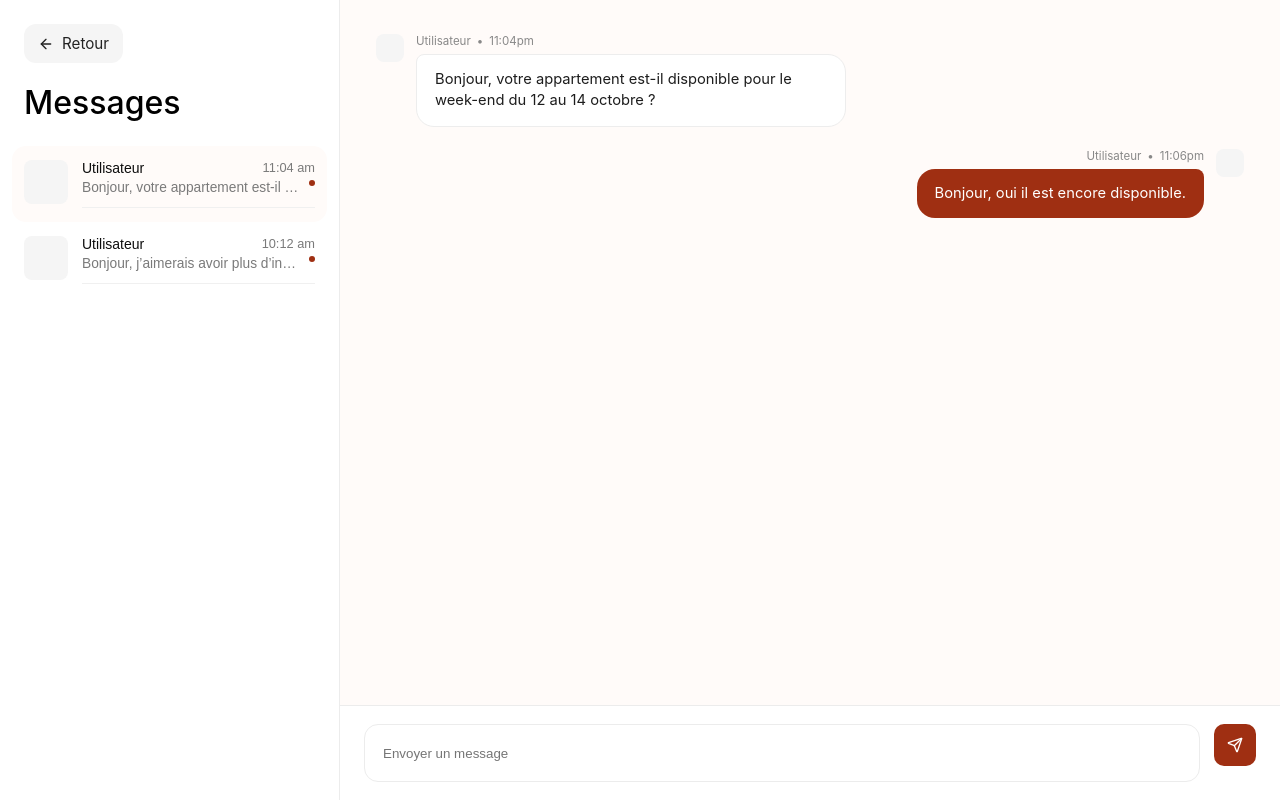
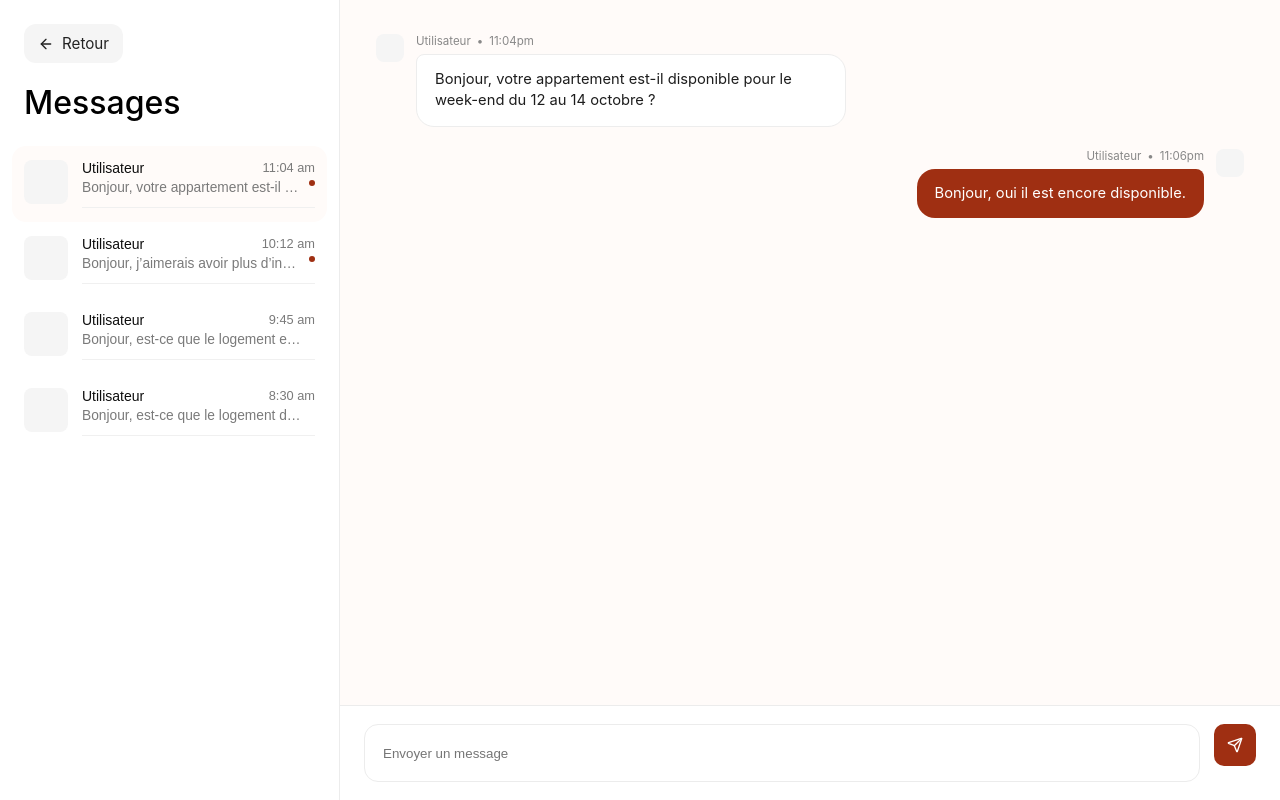
Before and after one commit to AlainBonneau/kasa-front, a Next.js app: page /messagerie in a window 1280 px wide. Built offline with nearby package versions, Linux system fonts and the light colour scheme; no server answers.

Commit message:
feat/ add messaging main and messaging sidebar components

```diff
--- /dev/null
+++ b/app/messagerie/components/MessagingPageClient/MessagingMain.tsx
@@ -0,0 +1,75 @@
+import { ArrowLeft, Send } from "lucide-react";
+import type { Conversation } from "./MessagingPageClient";
+
+type MessagingMainProps = {
+  selectedConversation?: Conversation;
+  newMessage: string;
+  onChangeMessage: (value: string) => void;
+  onSendMessage: () => void;
+  onBackToList: () => void;
+};
+
+export default function MessagingMain({
+  selectedConversation,
+  newMessage,
+  onChangeMessage,
+  onSendMessage,
+  onBackToList,
+}: MessagingMainProps) {
+  return (
+    <section className="messaging-main">
+      <div className="messaging-mobile-topbar">
+        <button type="button" className="back-button" onClick={onBackToList}>
+          <ArrowLeft size={16} />
+          Retour
+        </button>
+      </div>
+
+      <div className="messaging-messages">
+        {selectedConversation?.messages.map((message) => (
+          <div
+            key={message.id}
+            className={`message-row ${message.sender === "me" ? "me" : "other"}`}
+          >
+            {message.sender === "other" && (
+              <div className="avatar-placeholder small" />
+            )}
+
+            <div className="message-content">
+              <div className="message-meta">
+                <span>Utilisateur</span>
+                <span>•</span>
+                <span>{message.time}</span>
+              </div>
+
+              <div className={`message-bubble ${message.sender}`}>
+                {message.text}
+              </div>
+            </div>
+
+            {message.sender === "me" && (
+              <div className="avatar-placeholder small" />
+            )}
+          </div>
+        ))}
+      </div>
+
+      <div className="messaging-input">
+        <input
+          type="text"
+          placeholder="Envoyer un message"
+          value={newMessage}
+          onChange={(e) => onChangeMessage(e.target.value)}
+          onKeyDown={(e) => {
+            if (e.key === "Enter") {
+              onSendMessage();
+            }
+          }}
+        />
+        <button type="button" onClick={onSendMessage} aria-label="Envoyer">
+          <Send size={16} />
+        </button>
+      </div>
+    </section>
+  );
+}
--- a/app/messagerie/components/MessagingPageClient/MessagingPageClient.tsx
+++ b/app/messagerie/components/MessagingPageClient/MessagingPageClient.tsx
@@ -1,18 +1,18 @@
 "use client";
 
 import { useMemo, useState } from "react";
-import { ArrowLeft, Send } from "lucide-react";
-import Link from "next/link";
+import MessagingSidebar from "./MessagingSidebar";
+import MessagingMain from "./MessagingMain";
 import "./MessagingPageClient.scss";
 
-type Message = {
+export type Message = {
   id: number;
   sender: "me" | "other";
   text: string;
   time: string;
 };
 
-type Conversation = {
+export type Conversation = {
   id: number;
   userName: string;
   preview: string;
@@ -55,6 +55,46 @@ const mockConversations: Conversation[] = [
         sender: "other",
         text: "Bonjour, j’aimerais avoir plus d’informations sur le logement.",
         time: "10:12am",
+      },
+    ],
+  },
+  {
+    id: 3,
+    userName: "Utilisateur",
+    preview: "Bonjour, est-ce que le logement est proche du centre-ville ?",
+    time: "9:45 am",
+    messages: [
+      {
+        id: 1,
+        sender: "other",
+        text: "Bonjour, est-ce que le logement est proche du centre-ville ?",
+        time: "9:45am",
+      },
+      {
+        id: 2,
+        sender: "me",
+        text: "Bonjour, oui il est à seulement 10 minutes en bus du centre-ville.",
+        time: "9:50am",
+      },
+    ],
+  },
+  {
+    id: 4,
+    userName: "Utilisateur",
+    preview: "Bonjour, est-ce que le logement dispose d’une connexion Wi-Fi ?",
+    time: "8:30 am",
+    messages: [
+      {
+        id: 1,
+        sender: "other",
+        text: "Bonjour, est-ce que le logement dispose d’une connexion Wi-Fi ?",
+        time: "8:30am",
+      },
+      {
+        id: 2,
+        sender: "me",
+        text: "Bonjour, oui le logement dispose d’une connexion Wi-Fi gratuite.",
+        time: "8:35am",
       },
     ],
   },
@@ -130,108 +170,19 @@ export default function MessagingPageClient() {
         mobileView === "list" ? "mobile-show-list" : "mobile-show-chat"
       }`}
     >
-      <aside className="messaging-sidebar">
-        <div className="messaging-sidebar-header">
-          <Link href="/" className="back-button">
-            <ArrowLeft size={16} />
-            Retour
-          </Link>
-          <h1>Messages</h1>
-        </div>
+      <MessagingSidebar
+        conversations={conversations}
+        selectedConversationId={selectedConversationId}
+        onSelectConversation={handleSelectConversation}
+      />
 
-        <div className="messaging-conversations">
-          {conversations.map((conversation) => (
-            <button
-              key={conversation.id}
-              className={`conversation-item ${
-                selectedConversationId === conversation.id ? "active" : ""
-              }`}
-              onClick={() => handleSelectConversation(conversation.id)}
-            >
-              <div className="avatar-placeholder" />
-
-              <div className="conversation-content">
-                <div className="conversation-top">
-                  <span className="conversation-name">
-                    {conversation.userName}
-                  </span>
-                  <span className="conversation-time">{conversation.time}</span>
-                </div>
-
-                <div className="conversation-bottom">
-                  <span className="conversation-preview">
-                    {conversation.preview}
-                  </span>
-                  {conversation.unread && <span className="unread-dot" />}
-                </div>
-              </div>
-            </button>
-          ))}
-        </div>
-      </aside>
-
-      <section className="messaging-main">
-        <div className="messaging-mobile-topbar">
-          <button
-            type="button"
-            className="back-button"
-            onClick={handleBackToList}
-          >
-            <ArrowLeft size={16} />
-            Retour
-          </button>
-        </div>
-
-        <div className="messaging-messages">
-          {selectedConversation?.messages.map((message) => (
-            <div
-              key={message.id}
-              className={`message-row ${message.sender === "me" ? "me" : "other"}`}
-            >
-              {message.sender === "other" && (
-                <div className="avatar-placeholder small" />
-              )}
-
-              <div className="message-content">
-                <div className="message-meta">
-                  <span>Utilisateur</span>
-                  <span>•</span>
-                  <span>{message.time}</span>
-                </div>
-
-                <div className={`message-bubble ${message.sender}`}>
-                  {message.text}
-                </div>
-              </div>
-
-              {message.sender === "me" && (
-                <div className="avatar-placeholder small" />
-              )}
-            </div>
-          ))}
-        </div>
-
-        <div className="messaging-input">
-          <input
-            type="text"
-            placeholder="Envoyer un message"
-            value={newMessage}
-            onChange={(e) => setNewMessage(e.target.value)}
-            onKeyDown={(e) => {
-              if (e.key === "Enter") {
-                handleSendMessage();
-              }
-            }}
-          />
-          <button
-            type="button"
-            onClick={handleSendMessage}
-            aria-label="Envoyer"
-          >
-            <Send size={16} />
-          </button>
-        </div>
-      </section>
+      <MessagingMain
+        selectedConversation={selectedConversation}
+        newMessage={newMessage}
+        onChangeMessage={setNewMessage}
+        onSendMessage={handleSendMessage}
+        onBackToList={handleBackToList}
+      />
     </div>
   );
 }
--- /dev/null
+++ b/app/messagerie/components/MessagingPageClient/MessagingSidebar.tsx
@@ -0,0 +1,57 @@
+import Link from "next/link";
+import { ArrowLeft } from "lucide-react";
+import type { Conversation } from "./MessagingPageClient";
+
+type MessagingSidebarProps = {
+  conversations: Conversation[];
+  selectedConversationId: number;
+  onSelectConversation: (conversationId: number) => void;
+};
+
+export default function MessagingSidebar({
+  conversations,
+  selectedConversationId,
+  onSelectConversation,
+}: MessagingSidebarProps) {
+  return (
+    <aside className="messaging-sidebar">
+      <div className="messaging-sidebar-header">
+        <Link href="/" className="back-button">
+          <ArrowLeft size={16} />
+          Retour
+        </Link>
+        <h1>Messages</h1>
+      </div>
+
+      <div className="messaging-conversations">
+        {conversations.map((conversation) => (
+          <button
+            key={conversation.id}
+            className={`conversation-item ${
+              selectedConversationId === conversation.id ? "active" : ""
+            }`}
+            onClick={() => onSelectConversation(conversation.id)}
+          >
+            <div className="avatar-placeholder" />
+
+            <div className="conversation-content">
+              <div className="conversation-top">
+                <span className="conversation-name">
+                  {conversation.userName}
+                </span>
+                <span className="conversation-time">{conversation.time}</span>
+              </div>
+
+              <div className="conversation-bottom">
+                <span className="conversation-preview">
+                  {conversation.preview}
+                </span>
+                {conversation.unread && <span className="unread-dot" />}
+              </div>
+            </div>
+          </button>
+        ))}
+      </div>
+    </aside>
+  );
+}
```
Also changed, not shown: app/messagerie/page.tsx (line endings or trailing spaces).
